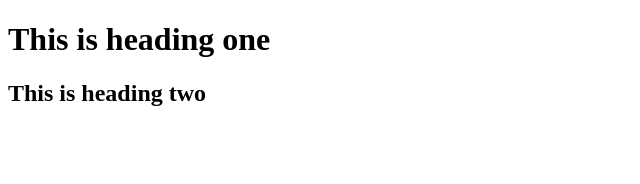
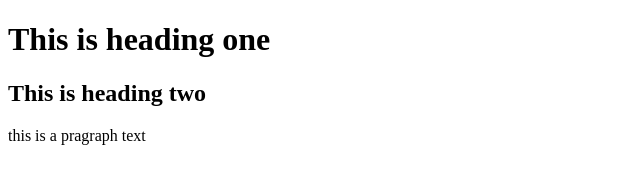
Before and after one commit to Jannatunnesa-Urmi/my-first-repo, a plain HTML site: page index.html in a window 1280 px wide. Shown: the whole page, without its empty margins (0-640 px from the left). Drawn offline with Linux system fonts and the light colour scheme.

Commit message:
this is new branch

```diff
--- a/index.html
+++ b/index.html
@@ -9,5 +9,6 @@
 <body>
     <h1>This is heading one</h1>
     <h2>This is heading two</h2>
+    <p>this is a pragraph text</p>
 </body>
 </html>
```
